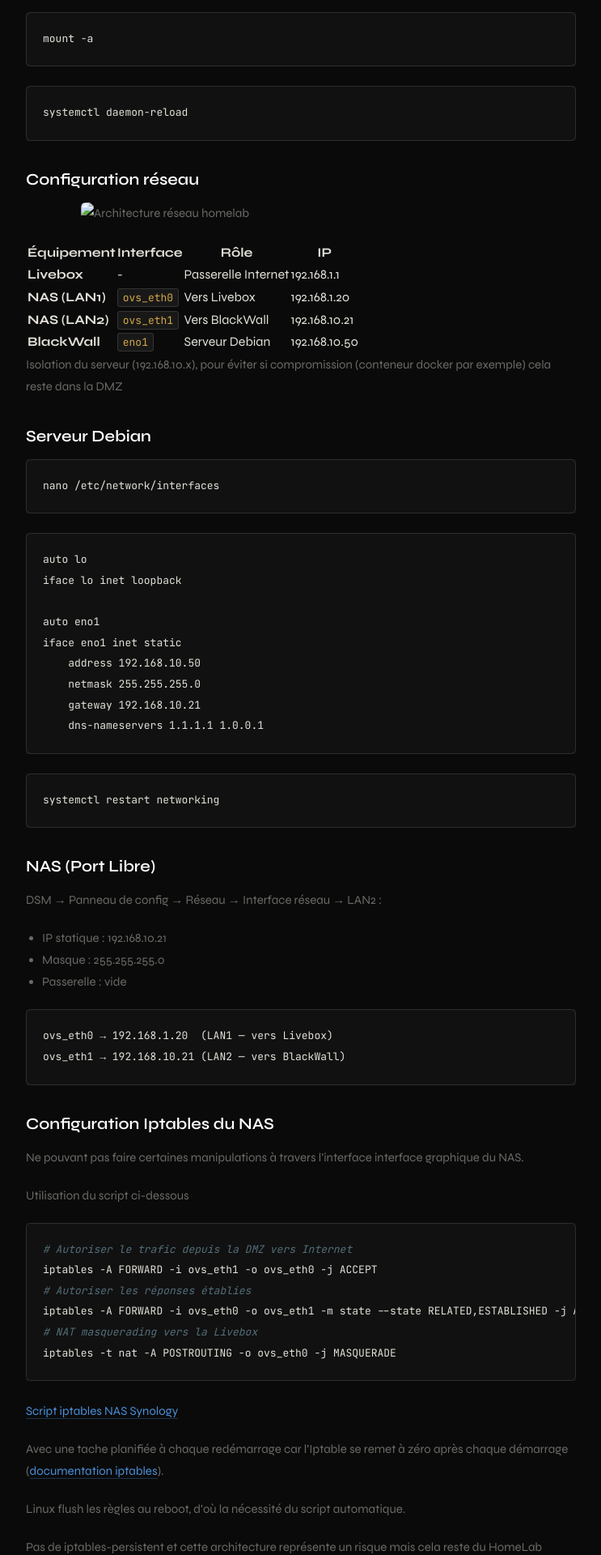
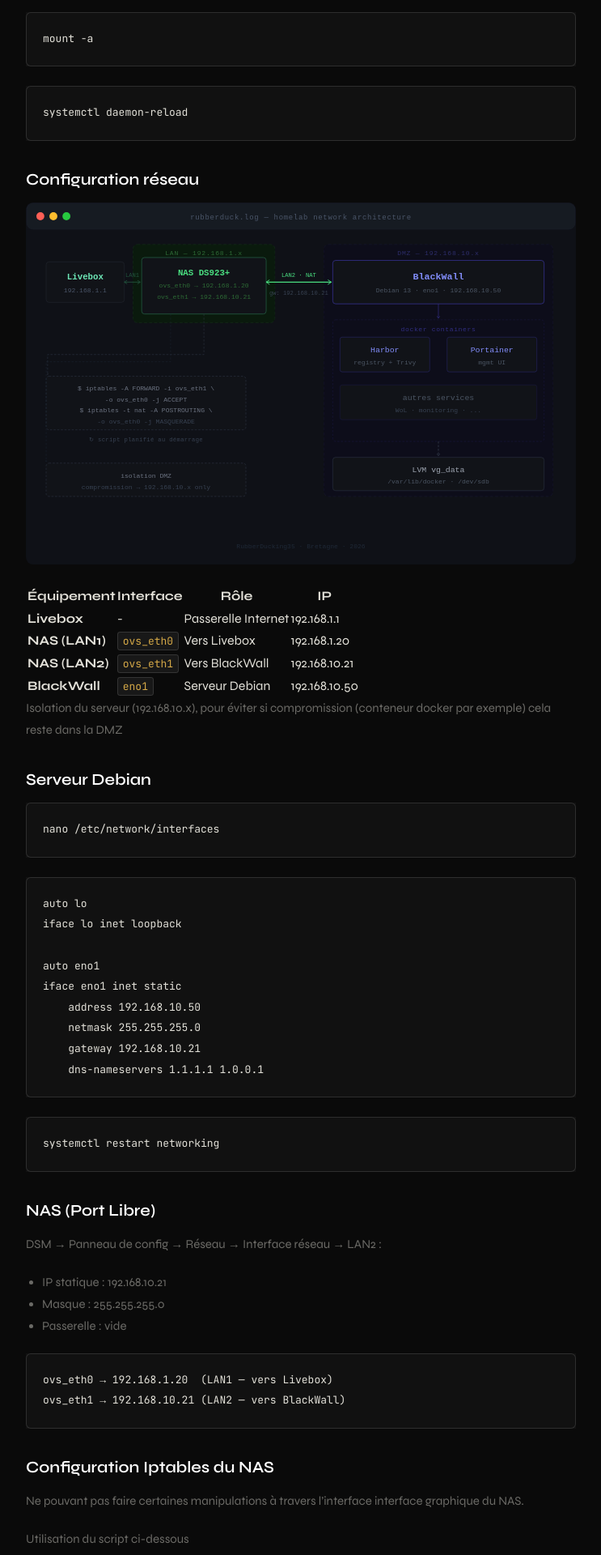
Before and after one commit to RubberDucking35/RubberDucking35.github.io, a Jekyll site: the page built from _posts/2026-06-03-homelab.md, in a window 1280 px wide. Shown: the part 1751-3671 px from the top of the page at 81% size, without its empty margins (202-945 px from the left). Built offline with Jekyll 4.4.1, drawn with Linux system fonts in a browser that asks for light colours.

Commit message:
Update 2026-06-03-homelab.md

````diff
--- a/_posts/2026-06-03-homelab.md
+++ b/_posts/2026-06-03-homelab.md
@@ -66,7 +66,7 @@ systemctl daemon-reload
 ```
 ## Configuration réseau
 
-<img src="/assets/img/homelab-network.png" alt="Architecture réseau homelab" style="width:80%;display:block;margin:0 auto">
+![Architecture réseau homelab](/assets/images/homelab-network.svg)
 
 | Équipement | Interface | Rôle | IP |
 |------------|-----------|------|----|
````
